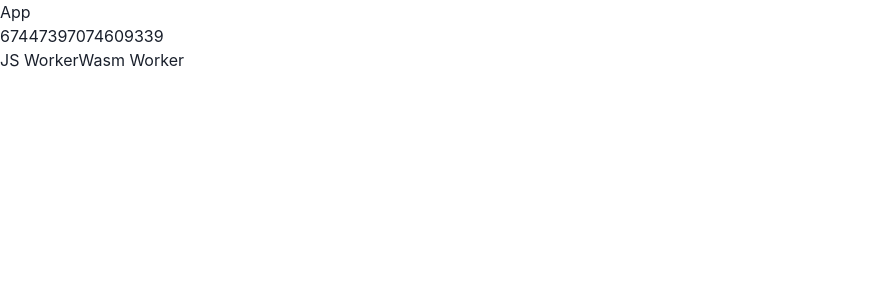
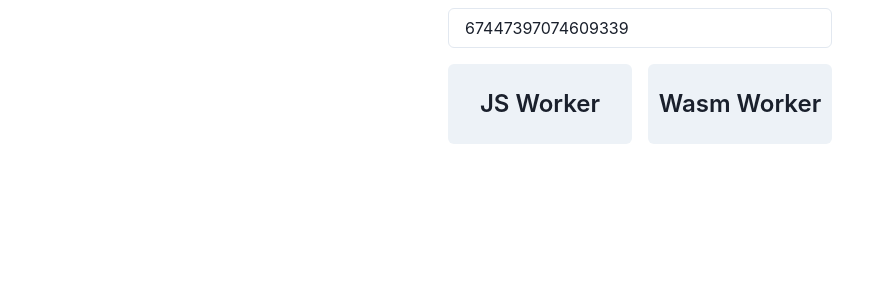
Before and after one commit to WTomoharu/wasm-prime-factorize, a React (Vite) app: page / in a window 1280 px wide. Shown: the top 300 px of the page, without its empty margins (0-894 px from the left). Built offline with nearby package versions, Linux system fonts and the light colour scheme.

Commit message:
appのuiを改善

```diff
--- a/src/app.tsx
+++ b/src/app.tsx
@@ -1,40 +1,56 @@
 import { useState } from "react"
+import { Box, Grid, Input } from "@chakra-ui/react"
+import { LoadableButton } from "./components/loadable-button"
 import { JsWorker } from "./workers/js-worker/client"
 import { WasmWorker } from "./workers/wasm-worker/client"
 
 export const App = () => {
-  const [num, setNum] = useState(67447397074609339n)
+  const [value, setValue] = useState("67447397074609339")
+
   return (
-    <>
-      <h1>App</h1>
-      <div>
-        <input
-          value={num.toString()}
-          onChange={e => setNum(BigInt(e.target.value))}
+    <Box maxW="400px" mx="auto">
+      <Box
+        m="2"
+      >
+        <Input
+          value={value}
+          onChange={e => setValue(e.target.value)}
+          type="number"
         />
-      </div>
-      <div>
-        <button onClick={() => {
-          Promise.resolve().then(async () => {
+      </Box>
+
+      <Grid
+        templateColumns='1fr 1fr'
+      >
+        <LoadableButton
+          m="2"
+          h="80px"
+          fontSize="2xl"
+          onClick={async () => {
             const start = performance.now()
-            const res = await JsWorker.primeFactorize(num)
+            const res = await JsWorker.primeFactorize(BigInt(value))
             const end = performance.now()
+
             console.log("js", end - start, res)
-          })
-        }}>
+          }}
+        >
           JS Worker
-        </button>
-        <button onClick={() => {
-          Promise.resolve().then(async () => {
+        </LoadableButton>
+        <LoadableButton
+          m="2"
+          h="80px"
+          fontSize="2xl"
+          onClick={async () => {
             const start = performance.now()
-            const res = await WasmWorker.primeFactorize(num)
+            const res = await WasmWorker.primeFactorize(BigInt(value))
             const end = performance.now()
+
             console.log("wasm", end - start, res)
-          })
-        }}>
+          }}
+        >
           Wasm Worker
-        </button>
-      </div>
-    </>
+        </LoadableButton>
+      </Grid>
+    </Box>
   )
 }
--- /dev/null
+++ b/src/components/loadable-button.tsx
@@ -0,0 +1,25 @@
+import { useState } from "react"
+import { Button } from "@chakra-ui/react"
+
+export const LoadableButton: typeof Button = ({ children, onClick, ...props }) => {
+  const [isLoading, setIsLoading] = useState(false)
+  return (
+    <Button
+      {...props}
+      onClick={onClick ? event => {
+        (async () => {
+          try {
+            setIsLoading(true)
+            await (onClick(event) as PromiseLike<unknown> | unknown)
+            setIsLoading(false)
+          } catch (err) {
+            console.error(err)
+          }
+        })()
+      } : undefined}
+      isLoading={isLoading}
+    >
+      {children}
+    </Button>
+  )
+}
```
